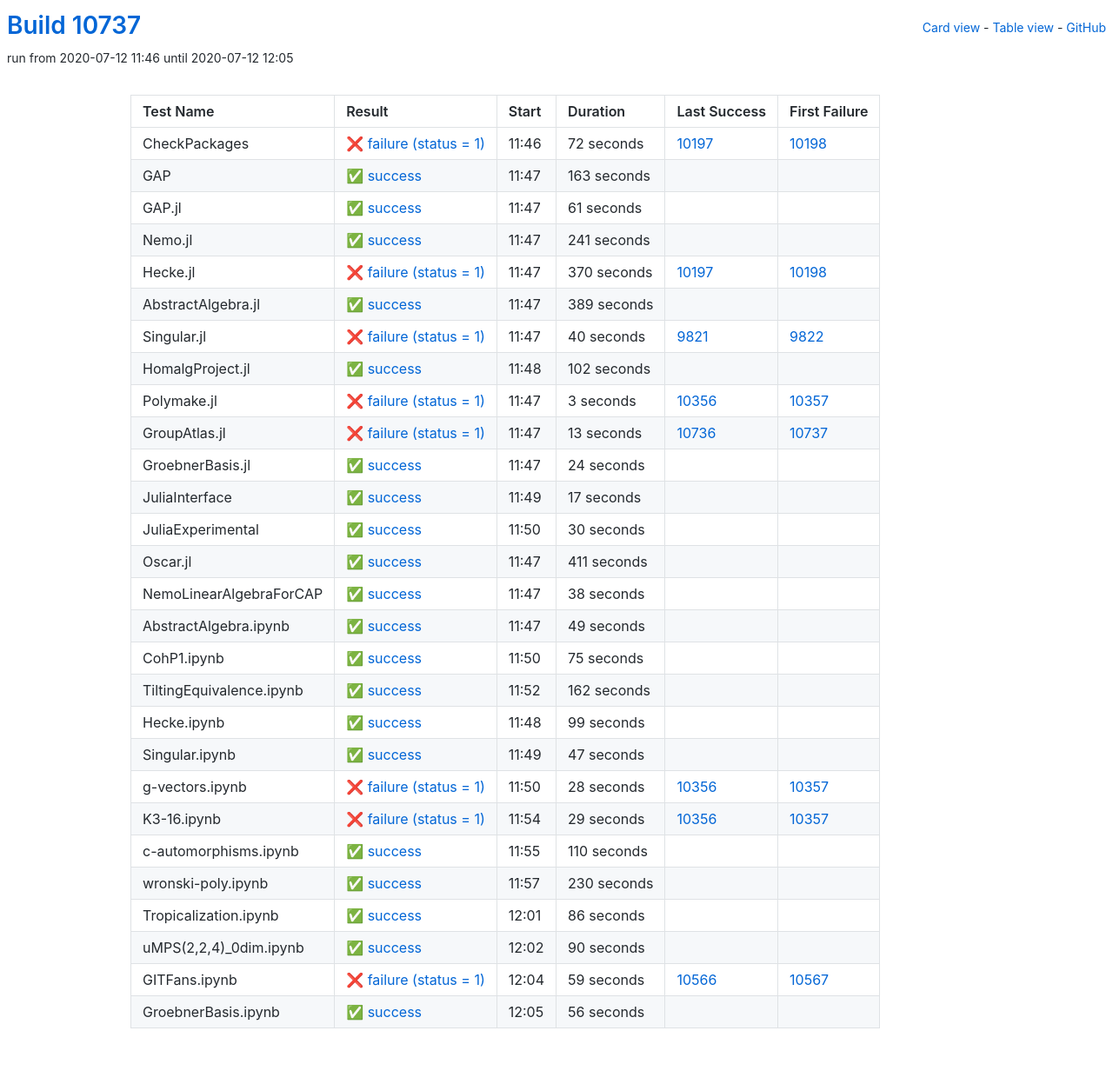
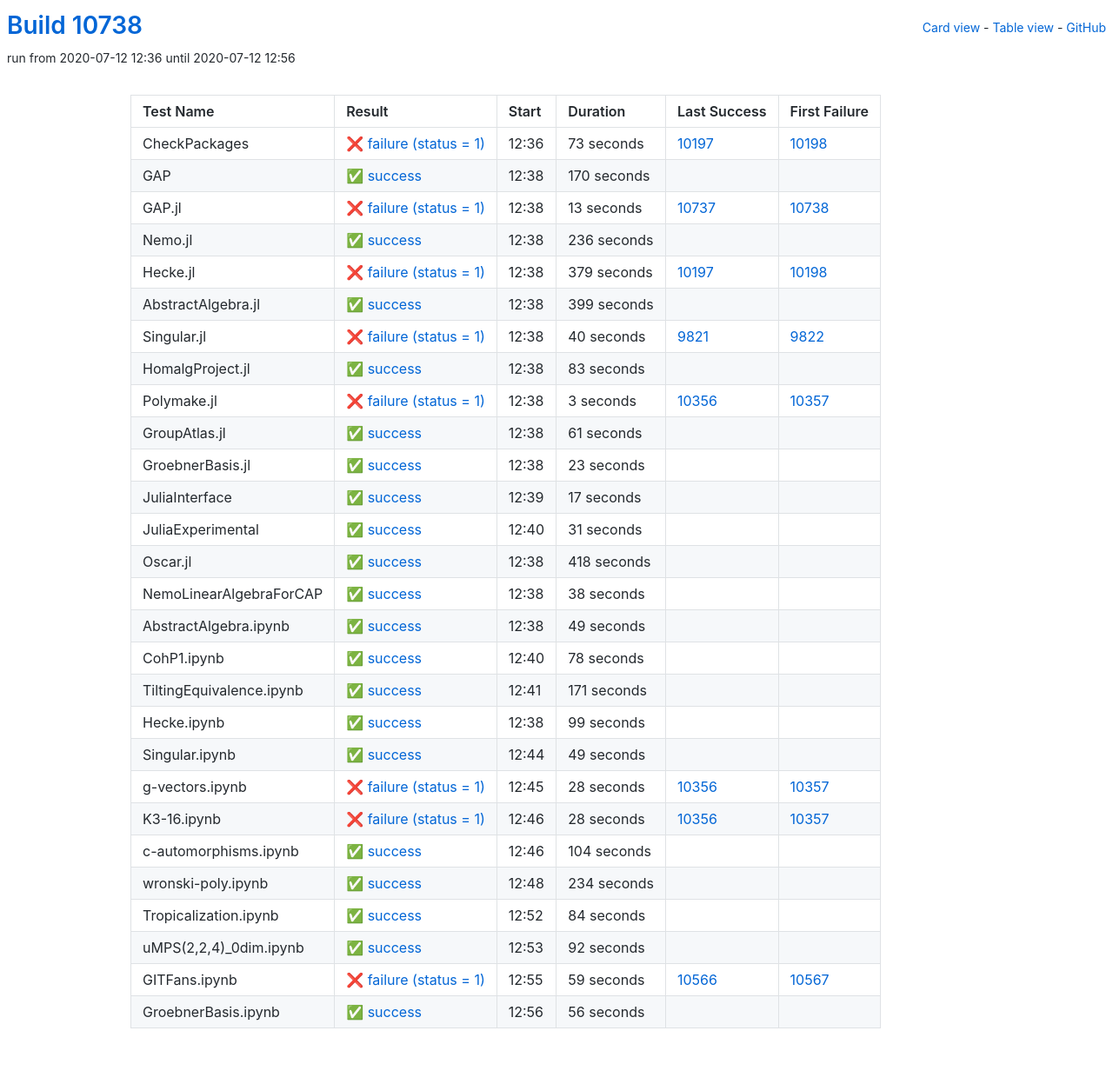
Before and after one commit to oscar-system/oscar-ci-status, a Jekyll site: the page built from table.html, in a window 1280 px wide. Shown: the whole page at 87% size. Built offline with Jekyll 4.4.1, drawn with Linux system fonts in a browser that asks for light colours.

Commit message:
Build #10738

```diff
--- a/_data/ci.yml
+++ b/_data/ci.yml
@@ -1,6 +1,6 @@
 ---
-build: 10737
-build_url: https://oscarci.mathematik.uni-kl.de/job/oscar/10737/
+build: 10738
+build_url: https://oscarci.mathematik.uni-kl.de/job/oscar/10738/
 job: oscar
 organization: oscar-system
 repo: oscar-ci-status
@@ -8,80 +8,80 @@
 tests:
 - name: CheckPackages
   id: checkpackages
-  log: https://oscarci.mathematik.uni-kl.de/job/oscar/10737/artifact/logs/build-10737/CheckPackages.log
-  start: 2020-07-12 11:46
+  log: https://oscarci.mathematik.uni-kl.de/job/oscar/10738/artifact/logs/build-10738/CheckPackages.log
+  start: 2020-07-12 12:36
   success: false
   exitcode: 1
   status: failure
-  duration: 72
+  duration: 73
   last_success: 10197
   last_success_url: https://oscarci.mathematik.uni-kl.de/job/oscar/10197/
   first_failure: 10198
   first_failure_url: https://oscarci.mathematik.uni-kl.de/job/oscar/10198/
 - name: GAP
   id: gap
-  log: https://oscarci.mathematik.uni-kl.de/job/oscar/10737/artifact/logs/build-10737/GAP.log
-  start: 2020-07-12 11:47
+  log: https://oscarci.mathematik.uni-kl.de/job/oscar/10738/artifact/logs/build-10738/GAP.log
+  start: 2020-07-12 12:38
   success: true
   exitcode: 0
   status: success
-  duration: 163
+  duration: 170
   last_success: false
   last_success_url:
   first_failure: false
   first_failure_url:
 - name: GAP.jl
   id: gap-jl
-  log: https://oscarci.mathematik.uni-kl.de/job/oscar/10737/artifact/logs/build-10737/GAP.jl.log
-  start: 2020-07-12 11:47
+  log: https://oscarci.mathematik.uni-kl.de/job/oscar/10738/artifact/logs/build-10738/GAP.jl.log
+  start: 2020-07-12 12:38
+  success: false
+  exitcode: 1
+  status: failure
+  duration: 13
+  last_success: 10737
+  last_success_url: https://oscarci.mathematik.uni-kl.de/job/oscar/10737/
+  first_failure: 10738
+  first_failure_url: https://oscarci.mathematik.uni-kl.de/job/oscar/10738/
+- name: Nemo.jl
+  id: nemo-jl
+  log: https://oscarci.mathematik.uni-kl.de/job/oscar/10738/artifact/logs/build-10738/Nemo.jl.log
+  start: 2020-07-12 12:38
   success: true
   exitcode: 0
   status: success
-  duration: 61
-  last_success: false
-  last_success_url:
-  first_failure: false
-  first_failure_url:
-- name: Nemo.jl
-  id: nemo-jl
-  log: https://oscarci.mathematik.uni-kl.de/job/oscar/10737/artifact/logs/build-10737/Nemo.jl.log
-  start: 2020-07-12 11:47
-  success: true
-  exitcode: 0
-  status: success
-  duration: 241
+  duration: 236
   last_success: false
   last_success_url:
   first_failure: false
   first_failure_url:
 - name: Hecke.jl
   id: hecke-jl
-  log: https://oscarci.mathematik.uni-kl.de/job/oscar/10737/artifact/logs/build-10737/Hecke.jl.log
-  start: 2020-07-12 11:47
+  log: https://oscarci.mathematik.uni-kl.de/job/oscar/10738/artifact/logs/build-10738/Hecke.jl.log
+  start: 2020-07-12 12:38
   success: false
   exitcode: 1
   status: failure
-  duration: 370
+  duration: 379
   last_success: 10197
   last_success_url: https://oscarci.mathematik.uni-kl.de/job/oscar/10197/
   first_failure: 10198
   first_failure_url: https://oscarci.mathematik.uni-kl.de/job/oscar/10198/
 - name: AbstractAlgebra.jl
   id: abstractalgebra-jl
-  log: https://oscarci.mathematik.uni-kl.de/job/oscar/10737/artifact/logs/build-10737/AbstractAlgebra.jl.log
-  start: 2020-07-12 11:47
+  log: https://oscarci.mathematik.uni-kl.de/job/oscar/10738/artifact/logs/build-10738/AbstractAlgebra.jl.log
+  start: 2020-07-12 12:38
   success: true
   exitcode: 0
   status: success
-  duration: 389
+  duration: 399
   last_success: false
   last_success_url:
   first_failure: false
   first_failure_url:
 - name: Singular.jl
   id: singular-jl
-  log: https://oscarci.mathematik.uni-kl.de/job/oscar/10737/artifact/logs/build-10737/Singular.jl.log
-  start: 2020-07-12 11:47
+  log: https://oscarci.mathematik.uni-kl.de/job/oscar/10738/artifact/logs/build-10738/Singular.jl.log
+  start: 2020-07-12 12:38
   success: false
   exitcode: 1
   status: failure
@@ -92,20 +92,20 @@
   first_failure_url: https://oscarci.mathematik.uni-kl.de/job/oscar/9822/
 - name: HomalgProject.jl
   id: homalgproject-jl
-  log: https://oscarci.mathematik.uni-kl.de/job/oscar/10737/artifact/logs/build-10737/HomalgProject.jl.log
-  start: 2020-07-12 11:48
+  log: https://oscarci.mathematik.uni-kl.de/job/oscar/10738/artifact/logs/build-10738/HomalgProject.jl.log
+  start: 2020-07-12 12:38
   success: true
   exitcode: 0
   status: success
-  duration: 102
+  duration: 83
   last_success: false
   last_success_url:
   first_failure: false
   first_failure_url:
 - name: Polymake.jl
   id: polymake-jl
-  log: https://oscarci.mathematik.uni-kl.de/job/oscar/10737/artifact/logs/build-10737/Polymake.jl.log
-  start: 2020-07-12 11:47
+  log: https://oscarci.mathematik.uni-kl.de/job/oscar/10738/artifact/logs/build-10738/Polymake.jl.log
+  start: 2020-07-12 12:38
   success: false
   exitcode: 1
   status: failure
@@ -116,32 +116,32 @@
   first_failure_url: https://oscarci.mathematik.uni-kl.de/job/oscar/10357/
 - name: GroupAtlas.jl
   id: groupatlas-jl
-  log: https://oscarci.mathematik.uni-kl.de/job/oscar/10737/artifact/logs/build-10737/GroupAtlas.jl.log
-  start: 2020-07-12 11:47
-  success: false
-  exitcode: 1
-  status: failure
-  duration: 13
-  last_success: 10736
-  last_success_url: https://oscarci.mathematik.uni-kl.de/job/oscar/10736/
-  first_failure: 10737
-  first_failure_url: https://oscarci.mathematik.uni-kl.de/job/oscar/10737/
-- name: GroebnerBasis.jl
-  id: groebnerbasis-jl
-  log: https://oscarci.mathematik.uni-kl.de/job/oscar/10737/artifact/logs/build-10737/GroebnerBasis.jl.log
-  start: 2020-07-12 11:47
+  log: https://oscarci.mathematik.uni-kl.de/job/oscar/10738/artifact/logs/build-10738/GroupAtlas.jl.log
+  start: 2020-07-12 12:38
   success: true
   exitcode: 0
   status: success
-  duration: 24
+  duration: 61
+  last_success: false
+  last_success_url:
+  first_failure: false
+  first_failure_url:
+- name: GroebnerBasis.jl
+  id: groebnerbasis-jl
+  log: https://oscarci.mathematik.uni-kl.de/job/oscar/10738/artifact/logs/build-10738/GroebnerBasis.jl.log
+  start: 2020-07-12 12:38
+  success: true
+  exitcode: 0
+  status: success
+  duration: 23
   last_success: false
   last_success_url:
   first_failure: false
   first_failure_url:
 - name: JuliaInterface
   id: juliainterface
-  log: https://oscarci.mathematik.uni-kl.de/job/oscar/10737/artifact/logs/build-10737/JuliaInterface.log
-  start: 2020-07-12 11:49
+  log: https://oscarci.mathematik.uni-kl.de/job/oscar/10738/artifact/logs/build-10738/JuliaInterface.log
+  start: 2020-07-12 12:39
   success: true
   exitcode: 0
   status: success
@@ -152,32 +152,32 @@
   first_failure_url:
 - name: JuliaExperimental
   id: juliaexperimental
-  log: https://oscarci.mathematik.uni-kl.de/job/oscar/10737/artifact/logs/build-10737/JuliaExperimental.log
-  start: 2020-07-12 11:50
+  log: https://oscarci.mathematik.uni-kl.de/job/oscar/10738/artifact/logs/build-10738/JuliaExperimental.log
+  start: 2020-07-12 12:40
   success: true
   exitcode: 0
   status: success
-  duration: 30
+  duration: 31
   last_success: false
   last_success_url:
   first_failure: false
   first_failure_url:
 - name: Oscar.jl
   id: oscar-jl
-  log: https://oscarci.mathematik.uni-kl.de/job/oscar/10737/artifact/logs/build-10737/Oscar.jl.log
-  start: 2020-07-12 11:47
+  log: https://oscarci.mathematik.uni-kl.de/job/oscar/10738/artifact/logs/build-10738/Oscar.jl.log
+  start: 2020-07-12 12:38
   success: true
   exitcode: 0
   status: success
-  duration: 411
+  duration: 418
   last_success: false
   last_success_url:
   first_failure: false
   first_failure_url:
 - name: NemoLinearAlgebraForCAP
   id: nemolinearalgebraforcap
-  log: https://oscarci.mathematik.uni-kl.de/job/oscar/10737/artifact/logs/build-10737/NemoLinearAlgebraForCAP.log
-  start: 2020-07-12 11:47
+  log: https://oscarci.mathematik.uni-kl.de/job/oscar/10738/artifact/logs/build-10738/NemoLinearAlgebraForCAP.log
+  start: 2020-07-12 12:38
   success: true
   exitcode: 0
   status: success
@@ -188,8 +188,8 @@
   first_failure_url:
 - name: AbstractAlgebra.ipynb
   id: abstractalgebra-ipynb
-  log: https://oscarci.mathematik.uni-kl.de/job/oscar/10737/artifact/logs/build-10737/AbstractAlgebra.ipynb.log
-  start: 2020-07-12 11:47
+  log: https://oscarci.mathematik.uni-kl.de/job/oscar/10738/artifact/logs/build-10738/AbstractAlgebra.ipynb.log
+  start: 2020-07-12 12:38
   success: true
   exitcode: 0
   status: success
@@ -200,32 +200,32 @@
   first_failure_url:
 - name: CohP1.ipynb
   id: cohp1-ipynb
-  log: https://oscarci.mathematik.uni-kl.de/job/oscar/10737/artifact/logs/build-10737/CohP1.ipynb.log
-  start: 2020-07-12 11:50
+  log: https://oscarci.mathematik.uni-kl.de/job/oscar/10738/artifact/logs/build-10738/CohP1.ipynb.log
+  start: 2020-07-12 12:40
   success: true
   exitcode: 0
   status: success
-  duration: 75
+  duration: 78
   last_success: false
   last_success_url:
   first_failure: false
   first_failure_url:
 - name: TiltingEquivalence.ipynb
   id: tiltingequivalence-ipynb
-  log: https://oscarci.mathematik.uni-kl.de/job/oscar/10737/artifact/logs/build-10737/TiltingEquivalence.ipynb.log
-  start: 2020-07-12 11:52
+  log: https://oscarci.mathematik.uni-kl.de/job/oscar/10738/artifact/logs/build-10738/TiltingEquivalence.ipynb.log
+  start: 2020-07-12 12:41
   success: true
   exitcode: 0
   status: success
-  duration: 162
+  duration: 171
   last_success: false
   last_success_url:
   first_failure: false
   first_failure_url:
 - name: Hecke.ipynb
   id: hecke-ipynb
-  log: https://oscarci.mathematik.uni-kl.de/job/oscar/10737/artifact/logs/build-10737/Hecke.ipynb.log
-  start: 2020-07-12 11:48
+  log: https://oscarci.mathematik.uni-kl.de/job/oscar/10738/artifact/logs/build-10738/Hecke.ipynb.log
+  start: 2020-07-12 12:38
   success: true
   exitcode: 0
   status: success
@@ -236,20 +236,20 @@
   first_failure_url:
 - name: Singular.ipynb
   id: singular-ipynb
-  log: https://oscarci.mathematik.uni-kl.de/job/oscar/10737/artifact/logs/build-10737/Singular.ipynb.log
-  start: 2020-07-12 11:49
+  log: https://oscarci.mathematik.uni-kl.de/job/oscar/10738/artifact/logs/build-10738/Singular.ipynb.log
+  start: 2020-07-12 12:44
   success: true
   exitcode: 0
   status: success
-  duration: 47
+  duration: 49
   last_success: false
   last_success_url:
   first_failure: false
   first_failure_url:
 - name: g-vectors.ipynb
   id: g-vectors-ipynb
-  log: https://oscarci.mathematik.uni-kl.de/job/oscar/10737/artifact/logs/build-10737/g-vectors.ipynb.log
-  start: 2020-07-12 11:50
+  log: https://oscarci.mathematik.uni-kl.de/job/oscar/10738/artifact/logs/build-10738/g-vectors.ipynb.log
+  start: 2020-07-12 12:45
   success: false
   exitcode: 1
   status: failure
@@ -260,68 +260,68 @@
   first_failure_url: https://oscarci.mathematik.uni-kl.de/job/oscar/10357/
 - name: K3-16.ipynb
   id: k3-16-ipynb
-  log: https://oscarci.mathematik.uni-kl.de/job/oscar/10737/artifact/logs/build-10737/K3-16.ipynb.log
-  start: 2020-07-12 11:54
+  log: https://oscarci.mathematik.uni-kl.de/job/oscar/10738/artifact/logs/build-10738/K3-16.ipynb.log
+  start: 2020-07-12 12:46
   success: false
   exitcode: 1
   status: failure
-  duration: 29
+  duration: 28
   last_success: 10356
   last_success_url: https://oscarci.mathematik.uni-kl.de/job/oscar/10356/
   first_failure: 10357
   first_failure_url: https://oscarci.mathematik.uni-kl.de/job/oscar/10357/
 - name: c-automorphisms.ipynb
   id: c-automorphisms-ipynb
-  log: https://oscarci.mathematik.uni-kl.de/job/oscar/10737/artifact/logs/build-10737/c-automorphisms.ipynb.log
-  start: 2020-07-12 11:55
+  log: https://oscarci.mathematik.uni-kl.de/job/oscar/10738/artifact/logs/build-10738/c-automorphisms.ipynb.log
+  start: 2020-07-12 12:46
   success: true
   exitcode: 0
   status: success
-  duration: 110
+  duration: 104
   last_success: false
   last_success_url:
   first_failure: false
   first_failure_url:
 - name: wronski-poly.ipynb
   id: wronski-poly-ipynb
-  log: https://oscarci.mathematik.uni-kl.de/job/oscar/10737/artifact/logs/build-10737/wronski-poly.ipynb.log
-  start: 2020-07-12 11:57
+  log: https://oscarci.mathematik.uni-kl.de/job/oscar/10738/artifact/logs/build-10738/wronski-poly.ipynb.log
+  start: 2020-07-12 12:48
   success: true
   exitcode: 0
   status: success
-  duration: 230
+  duration: 234
   last_success: false
   last_success_url:
   first_failure: false
   first_failure_url:
 - name: Tropicalization.ipynb
   id: tropicalization-ipynb
-  log: https://oscarci.mathematik.uni-kl.de/job/oscar/10737/artifact/logs/build-10737/Tropicalization.ipynb.log
-  start: 2020-07-12 12:01
+  log: https://oscarci.mathematik.uni-kl.de/job/oscar/10738/artifact/logs/build-10738/Tropicalization.ipynb.log
+  start: 2020-07-12 12:52
   success: true
   exitcode: 0
   status: success
-  duration: 86
+  duration: 84
   last_success: false
   last_success_url:
   first_failure: false
   first_failure_url:
 - name: uMPS(2,2,4)_0dim.ipynb
   id: umps-2-2-4-0dim-ipynb
-  log: https://oscarci.mathematik.uni-kl.de/job/oscar/10737/artifact/logs/build-10737/uMPS-2-2-4-_0dim.ipynb.log
-  start: 2020-07-12 12:02
+  log: https://oscarci.mathematik.uni-kl.de/job/oscar/10738/artifact/logs/build-10738/uMPS-2-2-4-_0dim.ipynb.log
+  start: 2020-07-12 12:53
   success: true
   exitcode: 0
   status: success
-  duration: 90
+  duration: 92
   last_success: false
   last_success_url:
   first_failure: false
   first_failure_url:
 - name: GITFans.ipynb
   id: gitfans-ipynb
-  log: https://oscarci.mathematik.uni-kl.de/job/oscar/10737/artifact/logs/build-10737/GITFans.ipynb.log
-  start: 2020-07-12 12:04
+  log: https://oscarci.mathematik.uni-kl.de/job/oscar/10738/artifact/logs/build-10738/GITFans.ipynb.log
+  start: 2020-07-12 12:55
   success: false
   exitcode: 1
   status: failure
@@ -332,8 +332,8 @@
   first_failure_url: https://oscarci.mathematik.uni-kl.de/job/oscar/10567/
 - name: GroebnerBasis.ipynb
   id: groebnerbasis-ipynb
-  log: https://oscarci.mathematik.uni-kl.de/job/oscar/10737/artifact/logs/build-10737/GroebnerBasis.ipynb.log
-  start: 2020-07-12 12:05
+  log: https://oscarci.mathematik.uni-kl.de/job/oscar/10738/artifact/logs/build-10738/GroebnerBasis.ipynb.log
+  start: 2020-07-12 12:56
   success: true
   exitcode: 0
   status: success
```
Also changed, not shown: README.md.
